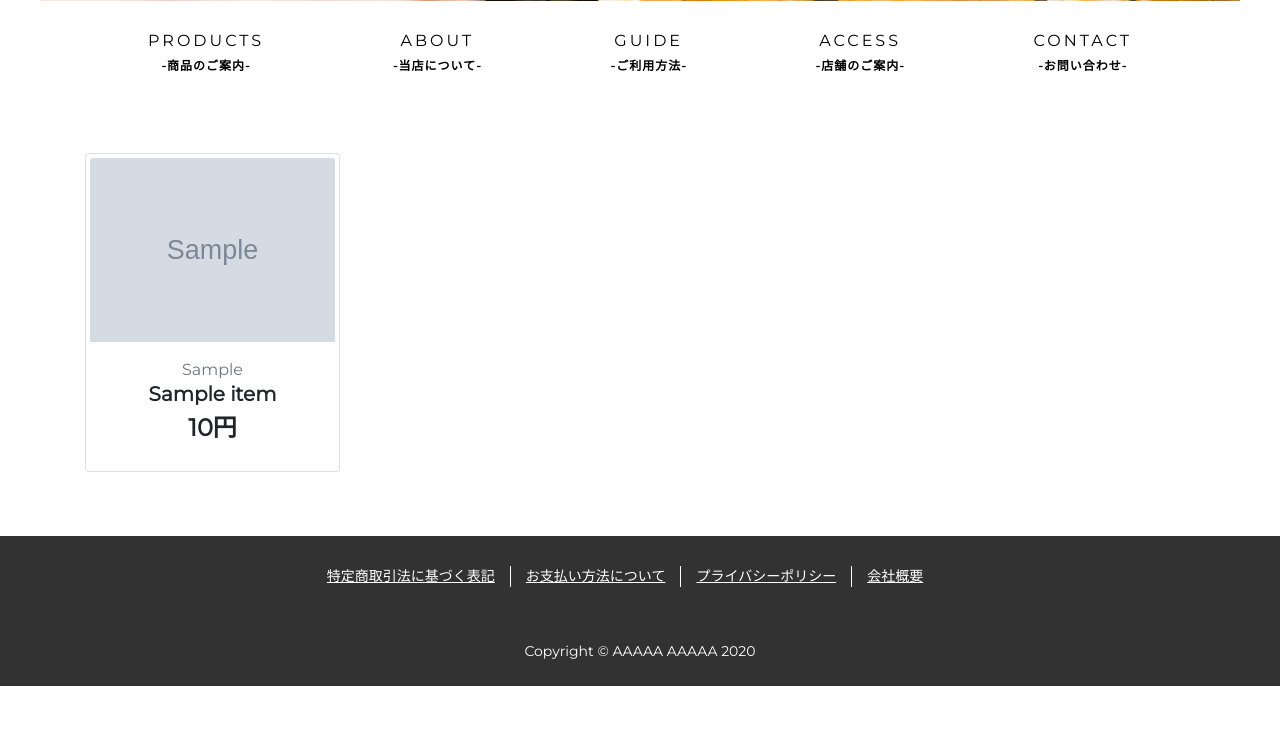
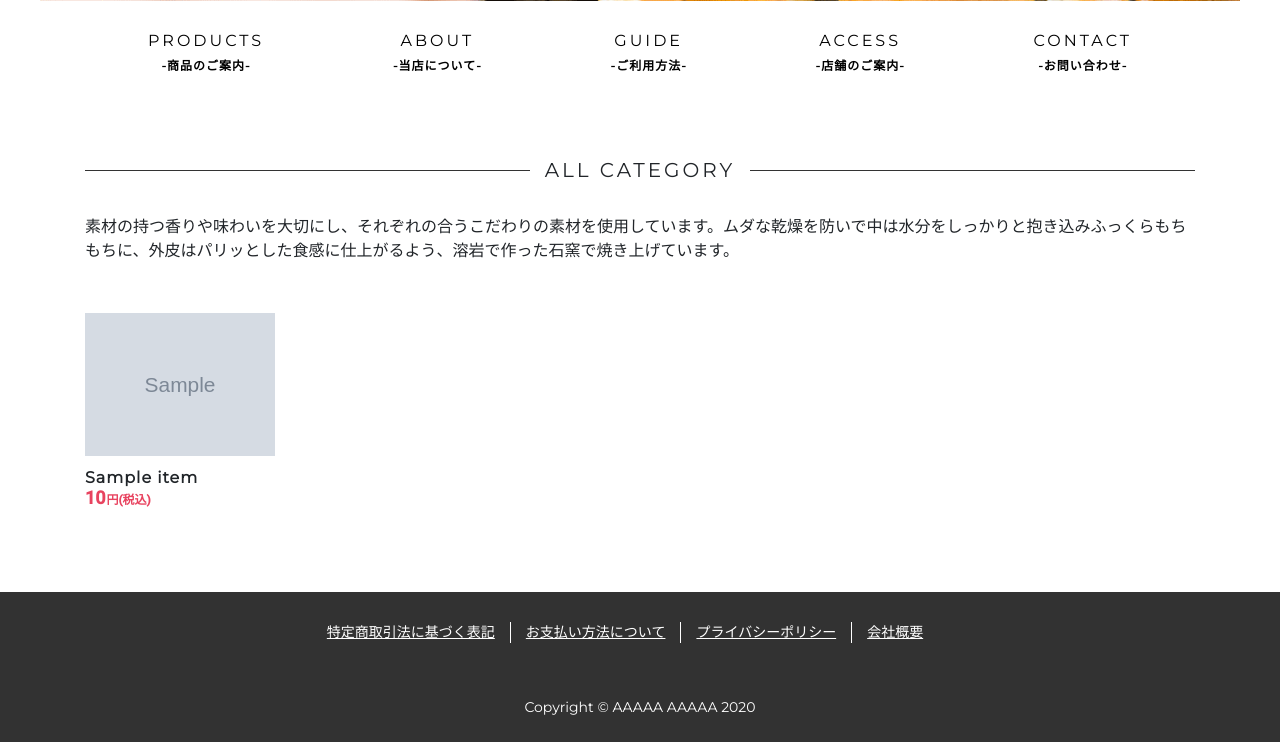
Before and after one commit to tomizawa0214/electronic-commerce, a Django app: page / in a window 1280 px wide. Shown: the part 639-1381 px from the top of the page. Before the commit the page ends 1325 px from the top, so only its background shows below. Run offline with Django 3.2, Linux system fonts and the light colour scheme; tables that the repository leaves empty hold one stand-in row (values such as "Sample post"); grey boxes marked "Sample" are stand-in pictures; some libraries are stand-ins or nearby versions.

Commit message:
メインページ追加

```diff
--- a/app/static/css/_base.scss
+++ b/app/static/css/_base.scss
@@ -1,5 +1,6 @@
 @charset "utf-8";
 @import url('https://fonts.googleapis.com/css2?family=Montserrat&display=swap');
+@import url('https://fonts.googleapis.com/css2?family=Roboto:wght@500&display=swap');
 
 @mixin slideImage {
   left: 50%;
--- a/app/static/css/_header.scss
+++ b/app/static/css/_header.scss
@@ -5,7 +5,7 @@
   margin: 10px auto;
   padding: 0;
   img {
-    transition: .3s ease;
+    transition: .3s;
     &:hover {
       opacity: .5;
     }
@@ -16,7 +16,7 @@
       a {
         padding: 0;
         color: #000;
-        transition: .3s ease;
+        transition: .3s;
         &:hover {
           opacity: .5;
         }
--- a/app/static/css/_login.scss
+++ b/app/static/css/_login.scss
@@ -19,6 +19,7 @@
       background: #e8435f;
       box-shadow: 0 3px 0 #AC1531;
       border: 0;
+      transition: .3s;
       &:hover {
         color: #fff;
         opacity: .7;
--- a/app/static/css/_logout.scss
+++ b/app/static/css/_logout.scss
@@ -16,6 +16,7 @@
       background: #e8435f;
       box-shadow: 0 3px 0 #AC1531;
       border: 0;
+      transition: .3s;
       &:hover {
         color: #fff;
         opacity: .7;
--- a/app/static/css/_nav.scss
+++ b/app/static/css/_nav.scss
@@ -11,7 +11,7 @@
           text-align: center;
           letter-spacing: 3px;
           color: #000;
-          transition: .3s ease;
+          transition: .3s;
           &:hover {
             opacity: .5;
           }
--- /dev/null
+++ b/app/static/css/_product.scss
@@ -0,0 +1,93 @@
+.title {
+  position: relative;
+  margin: 50px 0 30px;
+  text-align: center;
+  letter-spacing: 3px;
+  font-size: 20px;
+  span {
+    position: relative;
+    display: inline-block;
+    z-index: 1;
+    padding: 0 15px;
+    background: #fff;
+  }
+  &:after {
+    position: absolute;
+    top: 50%;
+    display: block;
+    width: 100%;
+    height: 1px;
+    content: '';
+    background: #333;
+  }
+}
+
+.title-text {
+  margin: 0 0 30px;
+}
+
+.product {
+  display: grid;
+  grid-template-columns: 1fr 1fr 1fr 1fr 1fr;
+  gap: 40px;
+  margin: 50px 0 80px;
+  &__item {
+    &--image {
+      position: relative;
+      img {
+        max-width: 100%;
+        object-fit: contain;
+        transition: .3s;
+      }
+      &--mask {
+        position: absolute;
+        top: 0;
+        left: 0;
+        z-index: 2;
+        width: 100%;
+        height: 100%;
+        background: rgba(255, 255, 255, .6);
+        transition: .3s;
+        opacity: 0;
+      }
+      &--caption {
+        position: absolute;
+        text-align: center;
+        color: #000;
+        top: 50%;
+        left: 50%;
+        width: 100%;
+        transform: translate(-50%, -50%);
+        z-index: 3;
+        transition: .3s;
+        opacity: 0;
+      }
+      &:hover {
+        .product__item--image--mask,
+        .product__item--image--caption {
+          opacity: 1;
+          cursor: pointer;
+        }
+      }
+    }
+    h4 {
+      margin: 12px 0 0;
+      font-size: 16px;
+      font-weight: bold;
+      letter-spacing: 1px;
+      line-height: 1.2;
+    }
+    h3 {
+      margin: -3px 0 0;
+      font-size: 18px;
+      font-family: 'Roboto', 'Montserrat', sans-serif;
+      font-weight: bold;
+      line-height: 1.6;
+      color: #e8435f;
+      span {
+        margin-left: 1px;
+        font-size: 12px;
+      }
+    }
+  }
+}
--- a/app/static/css/_signup.scss
+++ b/app/static/css/_signup.scss
@@ -24,6 +24,7 @@
       background: #e8435f;
       box-shadow: 0 3px 0 #AC1531;
       border: 0;
+      transition: .3s;
       &:hover {
         color: #fff;
         opacity: .7;
--- a/app/static/css/style.css
+++ b/app/static/css/style.css
@@ -1,5 +1,6 @@
 @charset "UTF-8";
 @import url("https://fonts.googleapis.com/css2?family=Montserrat&display=swap");
+@import url("https://fonts.googleapis.com/css2?family=Roboto:wght@500&display=swap");
 body {
   display: -webkit-box;
   display: -ms-flexbox;
@@ -22,8 +23,8 @@ body {
 }
 
 .header img {
-  -webkit-transition: .3s ease;
-  transition: .3s ease;
+  -webkit-transition: .3s;
+  transition: .3s;
 }
 
 .header img:hover {
@@ -39,8 +40,8 @@ body {
 .header ul li a {
   padding: 0;
   color: #000;
-  -webkit-transition: .3s ease;
-  transition: .3s ease;
+  -webkit-transition: .3s;
+  transition: .3s;
 }
 
 .header ul li a:hover {
@@ -121,8 +122,8 @@ body {
   text-align: center;
   letter-spacing: 3px;
   color: #000;
-  -webkit-transition: .3s ease;
-  transition: .3s ease;
+  -webkit-transition: .3s;
+  transition: .3s;
 }
 
 .nav__wrap ul li a:hover {
@@ -134,6 +135,113 @@ body {
   font-size: 12px;
   font-weight: 600;
   letter-spacing: 1px;
+}
+
+.title {
+  position: relative;
+  margin: 50px 0 30px;
+  text-align: center;
+  letter-spacing: 3px;
+  font-size: 20px;
+}
+
+.title span {
+  position: relative;
+  display: inline-block;
+  z-index: 1;
+  padding: 0 15px;
+  background: #fff;
+}
+
+.title:after {
+  position: absolute;
+  top: 50%;
+  display: block;
+  width: 100%;
+  height: 1px;
+  content: '';
+  background: #333;
+}
+
+.title-text {
+  margin: 0 0 30px;
+}
+
+.product {
+  display: -ms-grid;
+  display: grid;
+  -ms-grid-columns: 1fr 1fr 1fr 1fr 1fr;
+      grid-template-columns: 1fr 1fr 1fr 1fr 1fr;
+  gap: 40px;
+  margin: 50px 0 80px;
+}
+
+.product__item--image {
+  position: relative;
+}
+
+.product__item--image img {
+  max-width: 100%;
+  -o-object-fit: contain;
+     object-fit: contain;
+  -webkit-transition: .3s;
+  transition: .3s;
+}
+
+.product__item--image--mask {
+  position: absolute;
+  top: 0;
+  left: 0;
+  z-index: 2;
+  width: 100%;
+  height: 100%;
+  background: rgba(255, 255, 255, 0.6);
+  -webkit-transition: .3s;
+  transition: .3s;
+  opacity: 0;
+}
+
+.product__item--image--caption {
+  position: absolute;
+  text-align: center;
+  color: #000;
+  top: 50%;
+  left: 50%;
+  width: 100%;
+  -webkit-transform: translate(-50%, -50%);
+          transform: translate(-50%, -50%);
+  z-index: 3;
+  -webkit-transition: .3s;
+  transition: .3s;
+  opacity: 0;
+}
+
+.product__item--image:hover .product__item--image--mask,
+.product__item--image:hover .product__item--image--caption {
+  opacity: 1;
+  cursor: pointer;
+}
+
+.product__item h4 {
+  margin: 12px 0 0;
+  font-size: 16px;
+  font-weight: bold;
+  letter-spacing: 1px;
+  line-height: 1.2;
+}
+
+.product__item h3 {
+  margin: -3px 0 0;
+  font-size: 18px;
+  font-family: 'Roboto', 'Montserrat', sans-serif;
+  font-weight: bold;
+  line-height: 1.6;
+  color: #e8435f;
+}
+
+.product__item h3 span {
+  margin-left: 1px;
+  font-size: 12px;
 }
 
 .footer {
@@ -219,6 +327,8 @@ body {
   -webkit-box-shadow: 0 3px 0 #AC1531;
           box-shadow: 0 3px 0 #AC1531;
   border: 0;
+  -webkit-transition: .3s;
+  transition: .3s;
 }
 
 .login__form button:hover {
@@ -260,6 +370,8 @@ body {
   -webkit-box-shadow: 0 3px 0 #AC1531;
           box-shadow: 0 3px 0 #AC1531;
   border: 0;
+  -webkit-transition: .3s;
+  transition: .3s;
 }
 
 .logout form button:hover {
@@ -313,6 +425,8 @@ body {
   -webkit-box-shadow: 0 3px 0 #AC1531;
           box-shadow: 0 3px 0 #AC1531;
   border: 0;
+  -webkit-transition: .3s;
+  transition: .3s;
 }
 
 .signup__form button:hover {
--- a/app/static/css/style.scss
+++ b/app/static/css/style.scss
@@ -2,6 +2,7 @@
 @import "header";
 @import "top";
 @import "nav";
+@import "product";
 @import "footer";
 
 @import "login";
--- a/app/templates/app/index.html
+++ b/app/templates/app/index.html
@@ -44,23 +44,24 @@
 {% endblock %}
 
 {% block content %}
-<div class="text-center my-5">
-  <div class="row">
-    {% for item in object_list %}
-    <div class="col-lg-3 col-md-6">
-      <div class="card img-thumbnail itemlist mb-3">
-        <img class="card-img-top card-thum" src="{{ item.image.url }}" alt="">
-        <div class="card-body text-center px-2 py-3">
-          <p class="mb-0 text-secondary">{{ item.category }}</p>
-          <h5 class="font-weight-bold">{{ item.title }}</h5>
-          <h4 class="font-weight-bold">
-            {{ item.price }}円
-          </h4>
-        </div>
-        <a class="stretched-link" href="{% url 'product_detail' item.slug %}"></a>
-      </div>
+<div class="title">
+  <span>ALL CATEGORY</span>
+</div>
+<p class="title-text">素材の持つ香りや味わいを大切にし、それぞれの合うこだわりの素材を使用しています。ムダな乾燥を防いで中は水分をしっかりと抱き込みふっくらもちもちに、外皮はパリッとした食感に仕上がるよう、溶岩で作った石窯で焼き上げています。</p>
+<div class="product">
+  {% for item in object_list %}
+  <div class="product__item">
+    <div class="product__item--image">
+      <a href="{% url 'product_detail' item.slug %}">
+        <img src="{{ item.image.url }}" alt="">
+        <p class="product__item--image--mask"></p>
+        <p class="product__item--image--caption">READ MORE</p>
+      </a>
     </div>
-    {% endfor %}
+    <!-- <p>{{ item.category }}</p> -->
+    <h4>{{ item.title }}</h4>
+    <h3>{{ item.price }}<span>円(税込)</span></h3>
   </div>
+  {% endfor %}
 </div>
 {% endblock %}
```
